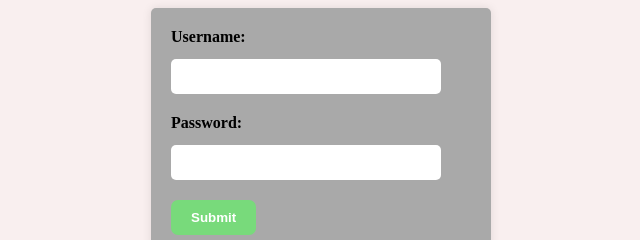
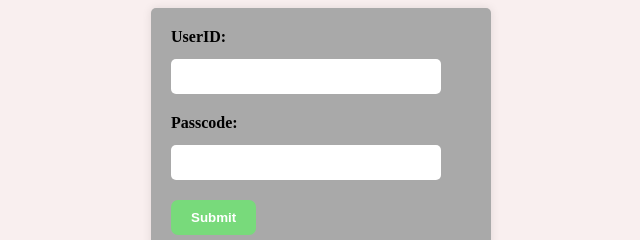
Before and after one commit to iamshreyash7/Assignment_1, a plain HTML site: page index.htm in a window 1280 px wide. Shown: the top 240 px of the page, 319-959 px from the left. Drawn offline with Linux system fonts and the light colour scheme.

Commit message:
Update index.htm

```diff
--- a/index.htm
+++ b/index.htm
@@ -50,10 +50,10 @@
 </head>
 <body>
 	<form>
-		<label for="username">Username:</label>
+		<label for="username">UserID:</label>
 		<input type="text" id="username" name="username">
 
-		<label for="password">Password:</label>
+		<label for="password">Passcode:</label>
 		<input type="password" id="password" name="password">
 
 		<input type="submit" value="Submit">
```
